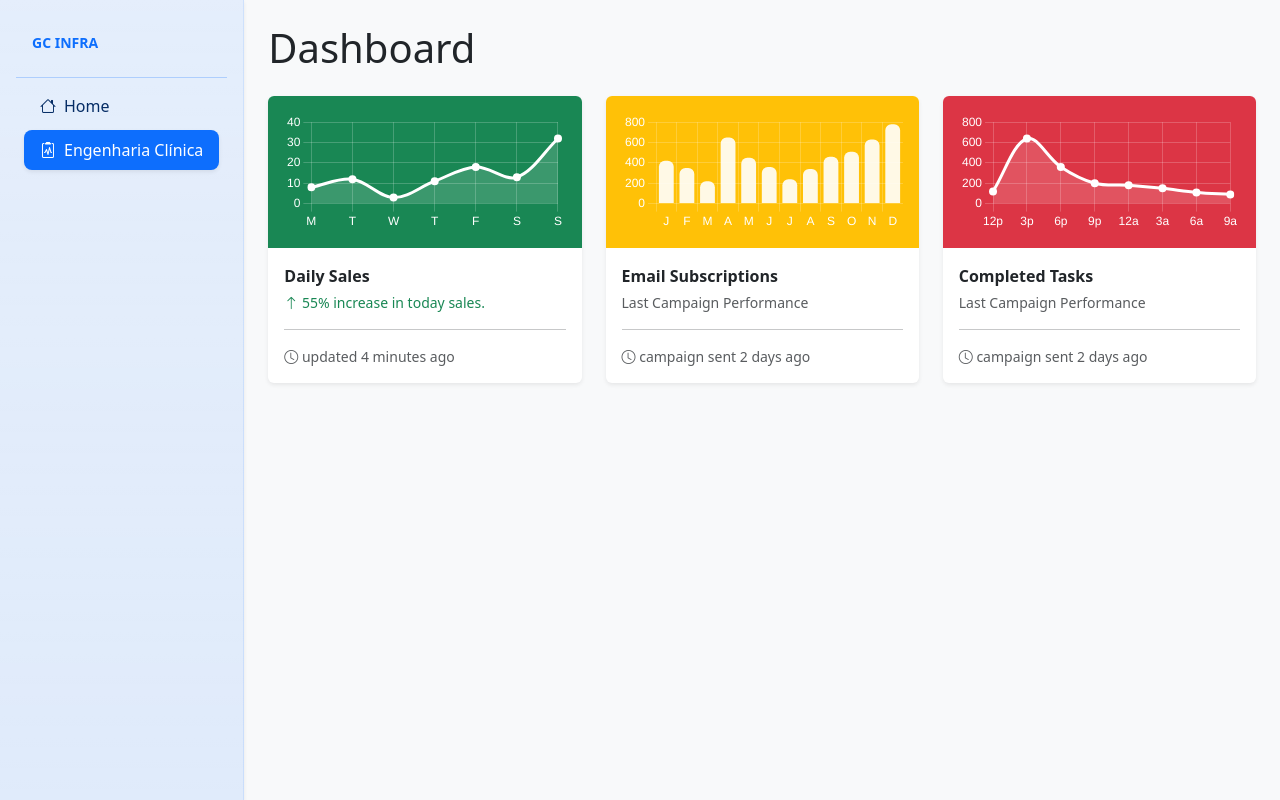
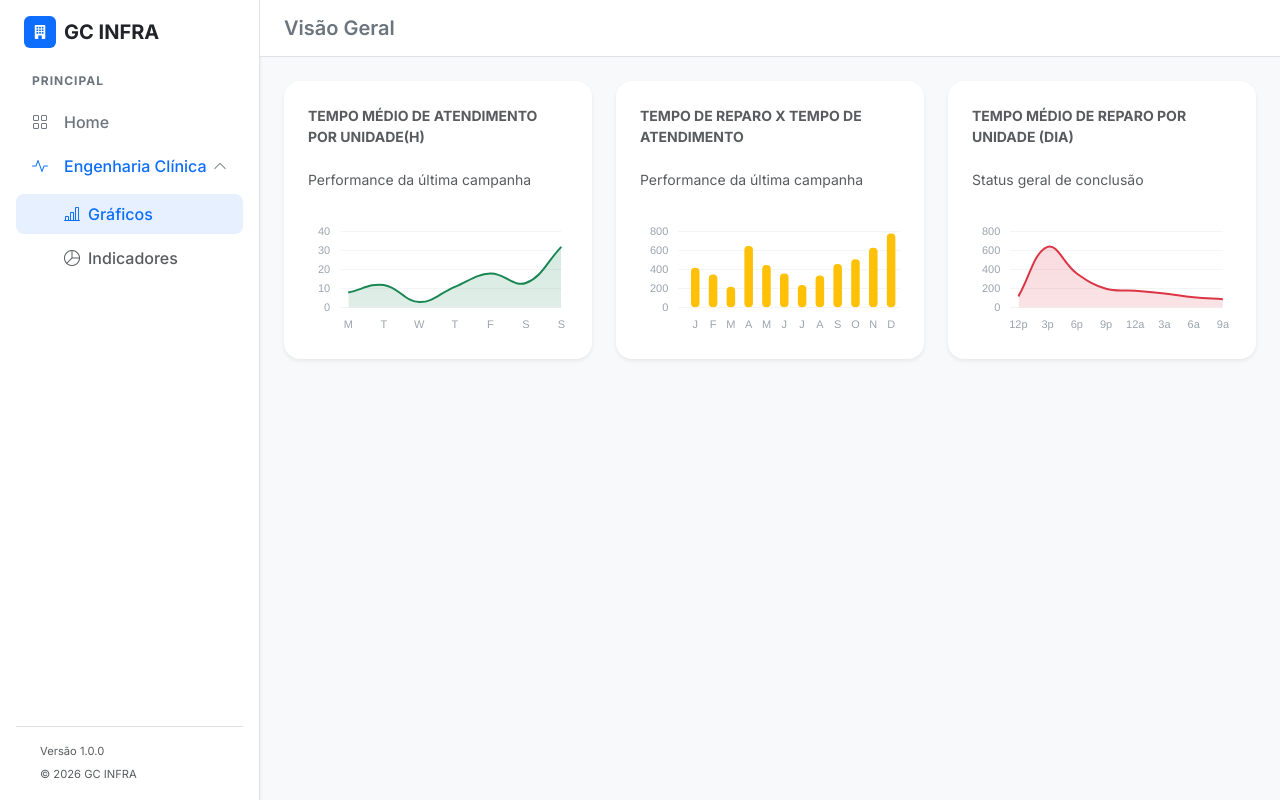
Before and after one commit to hithalloagir/neovero_site_apresentacao, a Django app: page /engenharia/ in a window 1280 px wide. Run offline with Django 5.2, Linux system fonts and the light colour scheme.

Commit message:
Feat: Ajustes no Dashboard.html, base.html, sidebar.html e dashboard_charts.js

```diff
--- a/eng_clinica/static/engenharia/js/dashboard_charts.js
+++ b/eng_clinica/static/engenharia/js/dashboard_charts.js
@@ -3,6 +3,10 @@ function readJsonScript(id) {
     if (!el) return null;
     return JSON.parse(el.textContent);
 }
+
+// Configurações globais para estilo "Clean/Moderno"
+// Chart.defaults.font.family = "'Inter', system-ui, -apple-system, 'Segoe UI', Roboto, sans-serif";
+// Chart.defaults.color = "#6c757d"; // Cor de texto padrão (text-muted do Bootstrap)
 
 function baseOptions() {
     return {
@@ -10,19 +14,44 @@ function baseOptions() {
         maintainAspectRatio: false,
         plugins: {
             legend: { display: false },
-      tooltip: { enabled: true }
+            tooltip: {
+                backgroundColor: 'rgba(0, 0, 0, 0.8)',
+                padding: 12,
+                titleFont: { size: 13 },
+                bodyFont: { size: 13 },
+                cornerRadius: 8,
+                displayColors: false // Remove o quadradinho de cor no tooltip para ficar mais limpo
+            }
         },
         scales: {
             x: {
-        grid: { color: "rgba(255,255,255,0.20)" },
-        ticks: { color: "#fff" },
+                grid: {
+                    display: false, // Remove grades verticais para limpar o visual
+                    drawBorder: false
+                },
+                ticks: {
+                    color: "#9ca3af", // Cinza suave
+                    font: { size: 11 }
+                },
                 border: { display: false }
             },
             y: {
-        grid: { color: "rgba(255,255,255,0.20)" },
-        ticks: { color: "#fff" },
+                grid: {
+                    color: "#f3f4f6", // Cinza muito claro para as linhas horizontais
+                    borderDash: [5, 5], // Linhas pontilhadas (estilo moderno)
+                    drawBorder: false
+                },
+                ticks: {
+                    color: "#9ca3af",
+                    font: { size: 11 },
+                    padding: 10
+                },
                 border: { display: false }
             }
+        },
+        interaction: {
+            mode: 'index',
+            intersect: false,
         }
     }
 }
@@ -30,68 +59,99 @@ function baseOptions() {
 document.addEventListener("DOMContentLoaded", () => {
     // Pega dados do Django
     const dailyLabels = readJsonScript("daily_sales_labels");
-  const dailyData   = readJsonScript("daily_sales_data");
+    const dailyData = readJsonScript("daily_sales_data");
 
     const emailLabels = readJsonScript("email_labels");
-  const emailData   = readJsonScript("email_data");
+    const emailData = readJsonScript("email_data");
 
     const tasksLabels = readJsonScript("tasks_labels");
-  const tasksData   = readJsonScript("tasks_data");
+    const tasksData = readJsonScript("tasks_data");
 
-  // Se não estiver nessa página, não faz nada
+    // Elementos do DOM
     const elDaily = document.getElementById("chartDailySales");
     const elEmail = document.getElementById("chartEmail");
     const elTasks = document.getElementById("chartTasks");
+
+    // Verificação de segurança
     if (!elDaily || !elEmail || !elTasks) return;
 
-  // 1) Line - Daily Sales
+    // -------------------------------------------------------
+    // 1) Line - Daily Sales (Tema: Success/Verde)
+    // -------------------------------------------------------
+    // Criando um gradiente suave para o preenchimento
+    let ctxDaily = elDaily.getContext("2d");
+    let gradientDaily = ctxDaily.createLinearGradient(0, 0, 0, 300);
+    gradientDaily.addColorStop(0, 'rgba(25, 135, 84, 0.2)'); // Bootstrap Success
+    gradientDaily.addColorStop(1, 'rgba(25, 135, 84, 0.0)');
+
     new Chart(elDaily, {
         type: "line",
         data: {
             labels: dailyLabels,
             datasets: [{
+                label: "Vendas",
                 data: dailyData,
-        borderColor: "#fff",
-        backgroundColor: "rgba(255,255,255,0.15)",
+                borderColor: "#198754", // Bootstrap Success
+                backgroundColor: gradientDaily,
+                borderWidth: 2,
                 fill: true,
-        tension: 0.35,
-        pointRadius: 4,
-        pointBackgroundColor: "#fff",
-        pointBorderWidth: 0
+                tension: 0.4, // Curva suave
+                pointRadius: 0, // Remove pontos (aparecem só no hover)
+                pointHoverRadius: 6,
+                pointBackgroundColor: "#198754",
+                pointBorderColor: "#fff",
+                pointBorderWidth: 2
             }]
         },
         options: baseOptions()
     });
 
-  // 2) Bar - Email Subscriptions
+    // -------------------------------------------------------
+    // 2) Bar - Email Subscriptions (Tema: Warning/Laranja)
+    // -------------------------------------------------------
     new Chart(elEmail, {
         type: "bar",
         data: {
             labels: emailLabels,
             datasets: [{
+                label: "Inscritos",
                 data: emailData,
-        backgroundColor: "rgba(255,255,255,0.9)",
-        borderWidth: 0,
-        borderRadius: 6
+                backgroundColor: "#ffc107", // Bootstrap Warning
+                hoverBackgroundColor: "#ffca2c",
+                borderRadius: 4, // Barras arredondadas
+                borderSkipped: false, // Arredonda em baixo também se quiser, ou tire essa linha
+                barPercentage: 0.6, // Barras mais finas
+                categoryPercentage: 0.8
             }]
         },
         options: baseOptions()
     });
 
-  // 3) Line - Completed Tasks
+    // -------------------------------------------------------
+    // 3) Line - Completed Tasks (Tema: Danger/Vermelho)
+    // -------------------------------------------------------
+    let ctxTasks = elTasks.getContext("2d");
+    let gradientTasks = ctxTasks.createLinearGradient(0, 0, 0, 300);
+    gradientTasks.addColorStop(0, 'rgba(220, 53, 69, 0.2)'); // Bootstrap Danger
+    gradientTasks.addColorStop(1, 'rgba(220, 53, 69, 0.0)');
+
     new Chart(elTasks, {
         type: "line",
         data: {
             labels: tasksLabels,
             datasets: [{
+                label: "Tarefas",
                 data: tasksData,
-        borderColor: "#fff",
-        backgroundColor: "rgba(255,255,255,0.15)",
+                borderColor: "#dc3545", // Bootstrap Danger
+                backgroundColor: gradientTasks,
+                borderWidth: 2,
                 fill: true,
-        tension: 0.35,
-        pointRadius: 4,
-        pointBackgroundColor: "#fff",
-        pointBorderWidth: 0
+                tension: 0.4,
+                pointRadius: 0,
+                pointHoverRadius: 6,
+                pointBackgroundColor: "#dc3545",
+                pointBorderColor: "#fff",
+                pointBorderWidth: 2
             }]
         },
         options: baseOptions()
--- a/eng_clinica/templates/engenharia/dashboards.html
+++ b/eng_clinica/templates/engenharia/dashboards.html
@@ -1,54 +1,86 @@
 {% extends "base.html" %}
 {% load static %}
+
 {% block content %}
-<h1 class="mb-4">Dashboard</h1>
-<div class="row g-4">
+<div class="row g-4 mb-4">
     <div class="col-12 col-lg-4">
-    <div class="card shadow-sm border-0">
-      <div class="p-3 rounded-top bg-success">
-        <canvas id="chartDailySales" height="120"></canvas>
+        <div class="card border-0 shadow-sm rounded-4 h-100">
+            <div class="card-body p-4">
+                <div class="d-flex justify-content-between align-items-start mb-3">
+                    <div>
+                        <p class="text-uppercase text-muted fw-bold small mb-1">Tempo médio de atendimento por unidade(h)</p>
                     </div>
-      <div class="card-body">
-        <div class="fw-semibold">Daily Sales</div>
-        <div class="text-success small mt-1">
-          <i class="bi bi-arrow-up"></i> 55% increase in today sales.
+                    {% comment %} <div class="bg-success bg-opacity-10 text-success rounded-3 p-2 d-flex align-items-center justify-content-center" style="width: 48px; height: 48px;">
+                        <i class="bi bi-currency-dollar fs-4"></i>
+                    </div> {% endcomment %}
                 </div>
-        <hr class="my-3">
-        <div class="text-muted small"><i class="bi bi-clock"></i> updated 4 minutes ago</div>
+
+                <div class="mb-4">
+                    <span class="text-muted small">Performance da última campanha</span>
+                </div>
+
+                {% comment %} <div class="mb-4">
+                    <span class="badge bg-success bg-opacity-10 text-success rounded-pill px-3 py-2">
+                        <i class="bi bi-arrow-up-right me-1"></i> +55% hoje
+                    </span>
+                    <span class="text-muted small ms-2">vs. ontem</span>
+                </div> {% endcomment %}
+
+                <div style="height: 120px; position: relative;">
+                    <canvas id="chartDailySales"></canvas>
+                </div>
             </div>
         </div>
     </div>
 
     <div class="col-12 col-lg-4">
-    <div class="card shadow-sm border-0">
-      <div class="p-3 rounded-top bg-warning">
-        <canvas id="chartEmail" height="120"></canvas>
+        <div class="card border-0 shadow-sm rounded-4 h-100">
+            <div class="card-body p-4">
+                <div class="d-flex justify-content-between align-items-start mb-3">
+                    <div>
+                        <p class="text-uppercase text-muted fw-bold small mb-1">Tempo de Reparo x Tempo de Atendimento</p>
                     </div>
-      <div class="card-body">
-        <div class="fw-semibold">Email Subscriptions</div>
-        <div class="text-muted small mt-1">Last Campaign Performance</div>
-        <hr class="my-3">
-        <div class="text-muted small"><i class="bi bi-clock"></i> campaign sent 2 days ago</div>
+                    {% comment %} <div class="bg-warning bg-opacity-10 text-warning rounded-3 p-2 d-flex align-items-center justify-content-center" style="width: 48px; height: 48px;">
+                        <i class="bi bi-envelope fs-4"></i>
+                    </div> {% endcomment %}
+                </div>
+
+                <div class="mb-4">
+                    <span class="text-muted small">Performance da última campanha</span>
+                </div>
+
+                <div style="height: 120px; position: relative;">
+                    <canvas id="chartEmail"></canvas>
+                </div>
             </div>
         </div>
     </div>
 
     <div class="col-12 col-lg-4">
-    <div class="card shadow-sm border-0">
-      <div class="p-3 rounded-top bg-danger">
-        <canvas id="chartTasks" height="120"></canvas>
+        <div class="card border-0 shadow-sm rounded-4 h-100">
+            <div class="card-body p-4">
+                <div class="d-flex justify-content-between align-items-start mb-3">
+                    <div>
+                        <p class="text-uppercase text-muted fw-bold small mb-1">Tempo médio de reparo por unidade (dia)</p>
+                        {% comment %} <h3 class="fw-bold text-dark mb-0">87%</h3> {% endcomment %}
                     </div>
-      <div class="card-body">
-        <div class="fw-semibold">Completed Tasks</div>
-        <div class="text-muted small mt-1">Last Campaign Performance</div>
-        <hr class="my-3">
-        <div class="text-muted small"><i class="bi bi-clock"></i> campaign sent 2 days ago</div>
+                    {% comment %} <div class="bg-danger bg-opacity-10 text-danger rounded-3 p-2 d-flex align-items-center justify-content-center" style="width: 48px; height: 48px;">
+                        <i class="bi bi-check-circle fs-4"></i>
+                    </div> {% endcomment %}
+                </div>
+
+                <div class="mb-4">
+                    <span class="text-muted small">Status geral de conclusão</span>
+                </div>
+
+                <div style="height: 120px; position: relative;">
+                    <canvas id="chartTasks"></canvas>
+                </div>
             </div>
         </div>
     </div>
 </div>
 
-<!-- Dados do Django em JSON -->
 {{ daily_sales_labels|json_script:"daily_sales_labels" }}
 {{ daily_sales_data|json_script:"daily_sales_data" }}
 {{ email_labels|json_script:"email_labels" }}
@@ -56,7 +88,5 @@
 {{ tasks_labels|json_script:"tasks_labels" }}
 {{ tasks_data|json_script:"tasks_data" }}
 
-<!-- Seu JS separado -->
 <script src="{% static 'engenharia/js/dashboard_charts.js' %}"></script>
-
 {% endblock %}
--- a/templates/base.html
+++ b/templates/base.html
@@ -4,43 +4,63 @@
 <head>
     <meta charset="UTF-8">
     <meta name="viewport" content="width=device-width, initial-scale=1.0">
+    <link href="https://fonts.googleapis.com/css2?family=Inter:wght@300;400;500;600;700&display=swap" rel="stylesheet">
+
     <link href="https://cdn.jsdelivr.net/npm/bootstrap@5.3.3/dist/css/bootstrap.min.css" rel="stylesheet">
     <link href="https://cdn.jsdelivr.net/npm/bootstrap-icons@1.11.3/font/bootstrap-icons.min.css" rel="stylesheet">
-    <title>{% block title %}Meu Site{% endblock %}</title>
+
+    <title>{% block title %}GC INFRA - Gestão{% endblock %}</title>
+
+    <style>
+        body {
+            font-family: 'Inter', sans-serif;
+            background-color: #f8f9fa;
+        }
+        .sidebar-brand {
+            letter-spacing: -0.5px;
+        }
+        .btn:focus, .form-control:focus {
+            box-shadow: 0 0 0 0.25rem rgba(13, 110, 253, 0.15);
+        }
+    </style>
 </head>
 
-<body class="bg-light">
-    <nav class="navbar bg-white border-bottom sticky-top d-md-none">
+<body>
+    <nav class="navbar bg-white border-bottom sticky-top d-md-none shadow-sm">
         <div class="container-fluid">
-            <button class="btn btn-outline-secondary" type="button" data-bs-toggle="offcanvas" data-bs-target="#sidebarOffcanvas" aria-controls="sidebarOffcanvas" aria-label="Abrir menu">
-                <i class="bi bi-list"></i>
+            <div class="d-flex align-items-center gap-2">
+                <button class="btn btn-light border-0" type="button" data-bs-toggle="offcanvas" data-bs-target="#sidebarOffcanvas">
+                    <i class="bi bi-list fs-4"></i>
                 </button>
-            <span class="navbar-brand mb-0 h6">Menu</span>
+                <span class="navbar-brand mb-0 h6 fw-bold text-primary">GC INFRA</span>
+            </div>
         </div>
     </nav>
 
-    <div class="container-fluid p-0">
     <div class="d-flex min-vh-100">
-            <aside class="d-none d-md-flex flex-column bg-primary bg-opacity-10 bg-gradient border-end border-primary border-opacity-10 shadow-sm flex-shrink-0 position-sticky top-0 min-vh-100">
-                <div class="p-3 w-100">
+        <aside class="d-none d-md-block bg-white border-end shadow-sm" style="width: 260px; min-width: 260px;">
+            <div class="sticky-top h-100 d-flex flex-column">
                 {% include "partials/sidebar.html" %}
             </div>
         </aside>
 
-            <main class="flex-grow-1">
-                <div class="container-fluid py-4 px-3 px-md-4">
+        <main class="flex-grow-1 d-flex flex-column" style="min-width: 0;">
+            <header class="d-none d-md-flex align-items-center justify-content-between px-4 py-3 bg-white border-bottom mb-4">
+                <h5 class="m-0 fw-semibold text-secondary">Visão Geral</h5>
+            </header>
+
+            <div class="container-fluid px-4 pb-5">
                 {% block content %}{% endblock %}
             </div>
         </main>
     </div>
+
+    <div class="offcanvas offcanvas-start bg-white" tabindex="-1" id="sidebarOffcanvas">
+        <div class="offcanvas-header border-bottom">
+            <h5 class="offcanvas-title fw-bold text-primary">GC INFRA</h5>
+            <button type="button" class="btn-close" data-bs-dismiss="offcanvas" aria-label="Close"></button>
         </div>
-
-    <div class="offcanvas offcanvas-start d-md-none bg-primary bg-opacity-10 bg-gradient w-75" tabindex="-1" id="sidebarOffcanvas" aria-labelledby="sidebarOffcanvasLabel">
-        <div class="offcanvas-header border-bottom border-primary border-opacity-10">
-            <h6 class="offcanvas-title m-0" id="sidebarOffcanvasLabel">GC INFRA</h6>
-            <button type="button" class="btn-close" data-bs-dismiss="offcanvas" aria-label="Fechar"></button>
-        </div>
-        <div class="offcanvas-body p-3">
+        <div class="offcanvas-body p-0">
             {% include "partials/sidebar.html" %}
         </div>
     </div>
--- a/templates/partials/sidebar.html
+++ b/templates/partials/sidebar.html
@@ -1,19 +1,83 @@
-<div class="d-flex flex-column h-100">
-  <div class="d-flex align-items-center gap-2 px-3 py-3">
-    <span class="fw-semibold small text-uppercase text-primary">GC INFRA</span>
-  </div>
-  <hr class="my-2 text-primary opacity-25">
+<div class="d-flex flex-column h-100 py-3">
+    <div class="px-4 mb-4 d-flex align-items-center gap-2">
+        <div class="bg-primary rounded p-1 d-flex align-items-center justify-content-center" style="width: 32px; height: 32px;">
+            <i class="bi bi-building-fill text-white small"></i>
+        </div>
+        <span class="fw-bold fs-5 text-dark tracking-tight">GC INFRA</span>
+    </div>
 
-  <nav class="nav flex-column gap-1 px-2" aria-label="Menu principal">
-    <a href="{% url 'eng_clinica:dashboard_eng_clinica' %}" class="nav-link d-flex align-items-center gap-2 rounded-3 px-3 py-2
-              {% if request.resolver_match.url_name == 'home' %}active bg-primary text-white shadow-sm{% else %}text-primary-emphasis{% endif %}" aria-current="{% if request.resolver_match.url_name == 'home' %}page{% endif %}">
-      <i class="bi bi-house"></i>
-      <span>Home</span>
-    </a>
-    <a href="{% url 'eng_clinica:dashboard_eng_clinica' %}" class="nav-link d-flex align-items-center gap-2 rounded-3 px-3 py-2
-              {% if request.resolver_match.url_name == 'dashboard_eng_clinica' %}active bg-primary text-white shadow-sm{% else %}text-primary-emphasis{% endif %}" aria-current="{% if request.resolver_match.url_name == 'dashboard_eng_clinica' %}page{% endif %}">
-      <i class="bi bi-clipboard2-pulse"></i>
-      <span>Engenharia Clínica</span>
-    </a>
-  </nav>
+    <nav class="nav nav-pills flex-column px-3 gap-1 flex-grow-1">
+        <span class="text-uppercase text-secondary fw-bold px-3 mb-2" style="font-size: 0.75rem; letter-spacing: 1px;">Principal</span>
+
+        <a href="{% url 'eng_clinica:dashboard_eng_clinica' %}"
+           class="nav-link d-flex align-items-center gap-3 px-3 py-2 rounded-3 fw-medium
+           {% if request.resolver_match.url_name == 'home' %}active shadow-sm{% else %}text-secondary hover-bg-light{% endif %}">
+            <i class="bi bi-grid"></i>
+            <span>Home</span>
+        </a>
+
+        {% with url_name=request.resolver_match.url_name %}
+
+            <a class="nav-link d-flex align-items-center justify-content-between px-3 py-2 rounded-3 fw-medium text-secondary hover-bg-light cursor-pointer"
+            data-bs-toggle="collapse"
+            href="#submenuEngClinica"
+            role="button"
+            aria-expanded="{% if url_name == 'dashboard_eng_clinica' %}true{% else %}false{% endif %}"
+            aria-controls="submenuEngClinica">
+
+                <div class="d-flex align-items-center gap-3">
+                    <i class="bi bi-activity {% if url_name == 'dashboard_eng_clinica' %}text-primary{% endif %}"></i>
+                    <span class="{% if url_name == 'dashboard_eng_clinica' %}text-primary{% endif %}">Engenharia Clínica</span>
+                </div>
+
+                <i class="bi bi-chevron-down small transition-icon {% if url_name == 'dashboard_eng_clinica' %}rotate-180{% endif %}"></i>
+            </a>
+
+            <div class="collapse {% if url_name == 'dashboard_eng_clinica' %}show{% endif %}" id="submenuEngClinica">
+                <nav class="nav nav-pills flex-column mt-1 gap-1">
+
+                    <a href="{% url 'eng_clinica:dashboard_eng_clinica' %}"
+                    class="nav-link d-flex align-items-center gap-2 ps-5 py-2 rounded-3 small fw-medium
+                    {% if url_name == 'dashboard_eng_clinica' %}text-primary bg-primary-subtle{% else %}text-muted hover-bg-light{% endif %}">
+                    <i class="bi bi-bar-chart-line"></i>
+                    Gráficos
+                    </a>
+
+                    <a href="#"
+                    class="nav-link d-flex align-items-center gap-2 ps-5 py-2 rounded-3 small fw-medium text-muted hover-bg-light">
+                    <i class="bi bi-pie-chart"></i>
+                    Indicadores
+                    </a>
+
+                </nav>
+            </div>
+        {% endwith %}
+    </nav>
+
+    <div class="mt-auto px-4 pt-3 border-top mx-3">
+        <small class="text-muted d-block" style="font-size: 0.7rem;">Versão 1.0.0</small>
+        <small class="text-muted" style="font-size: 0.7rem;">&copy; 2026 GC INFRA</small>
+    </div>
 </div>
+
+<style>
+    .hover-bg-light:hover {
+        background-color: rgba(0,0,0,0.03);
+        color: var(--bs-primary) !important;
+    }
+    .cursor-pointer {
+        cursor: pointer;
+    }
+    /* Animação da setinha */
+    .transition-icon {
+        transition: transform 0.2s ease;
+    }
+    /* Quando o botão do collapse não está 'collapsed', a seta gira */
+    a[aria-expanded="true"] .transition-icon {
+        transform: rotate(180deg);
+    }
+    /* Fundo sutil para o item ativo do submenu */
+    .bg-primary-subtle {
+        background-color: rgba(13, 110, 253, 0.1) !important;
+    }
+</style>
```
Lines whose indentation alone changed are shown as unchanged.
